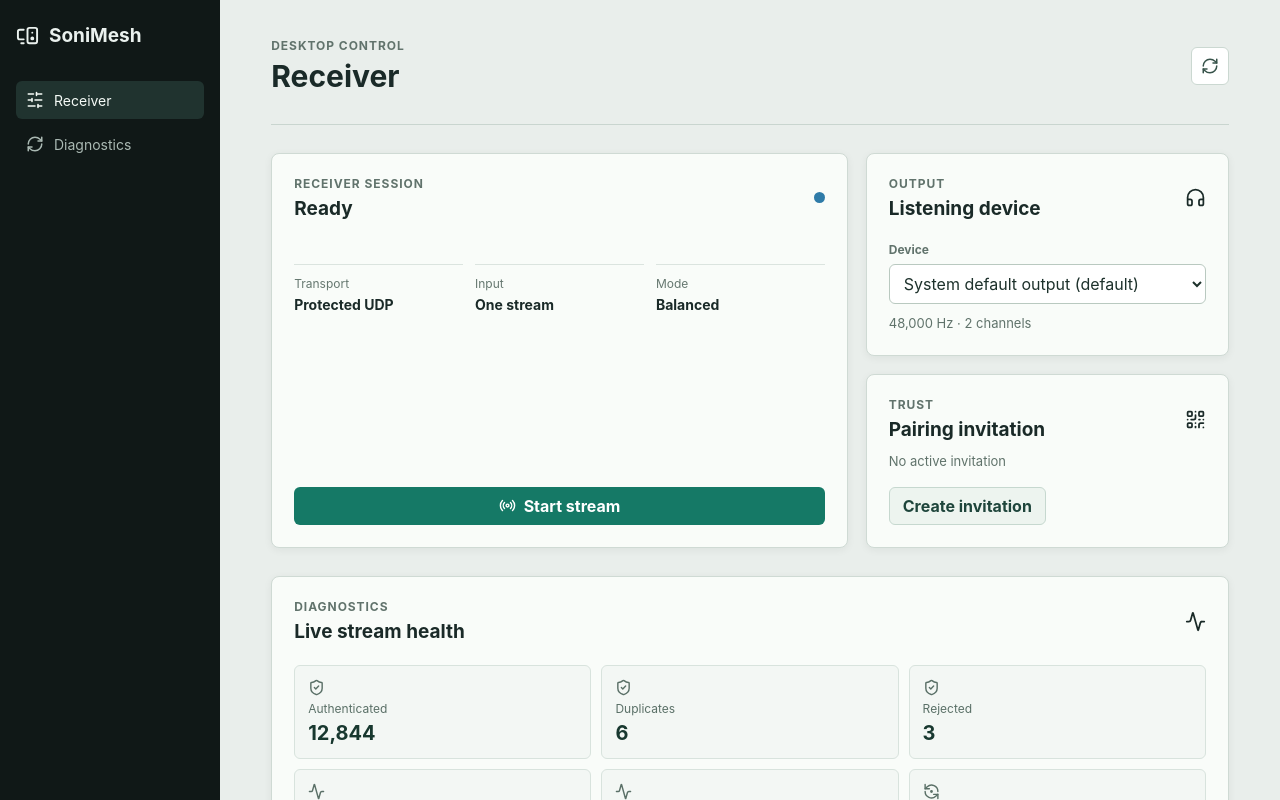
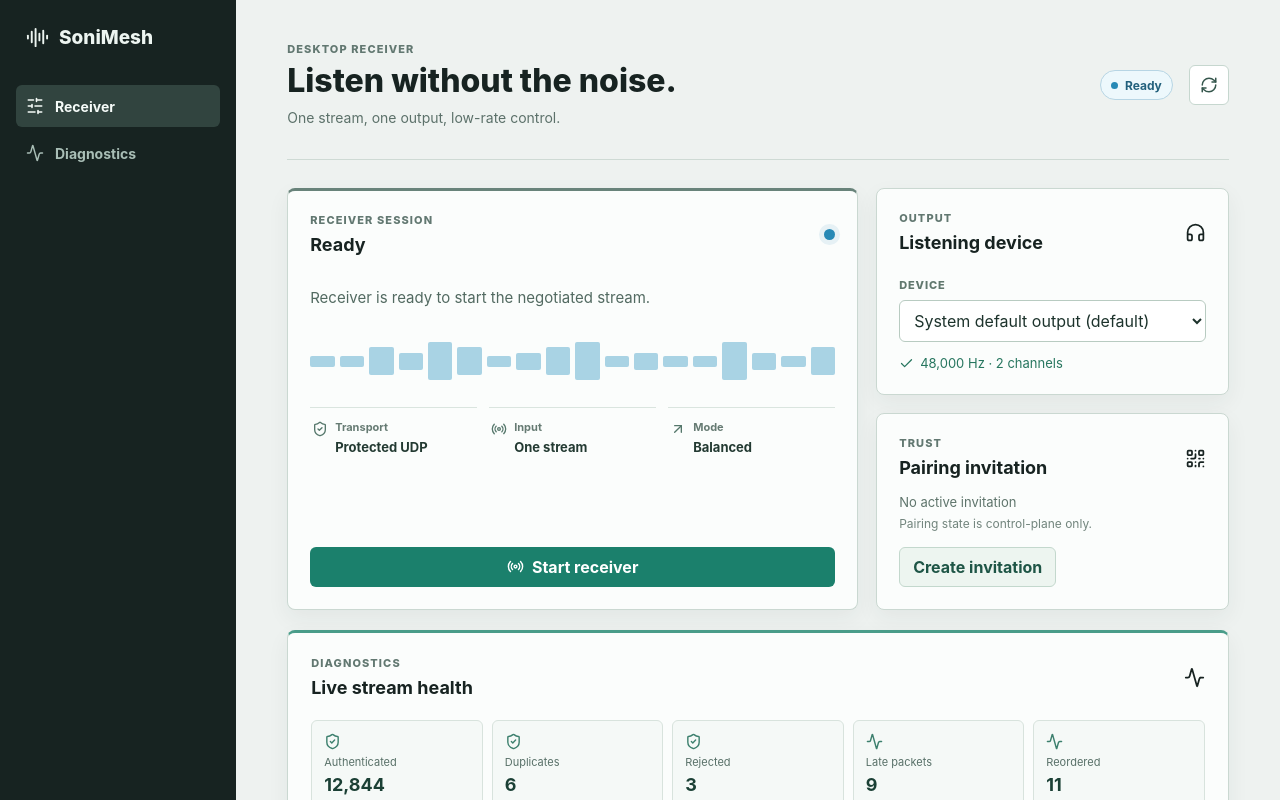
Before and after one commit to sonimesh-labs/sonimesh-dev, a Vue app in the folder apps/desktop-ui/: page / in a window 1280 px wide. Shown: the top 800 px of the page. Built offline with nearby package versions, Linux system fonts and the light colour scheme.

Commit message:
feat(desktop-ui): refine receiver control surface

```diff
--- a/apps/desktop-ui/src/App.vue
+++ b/apps/desktop-ui/src/App.vue
@@ -1,5 +1,5 @@
 <script setup lang="ts">
-import { MonitorSpeaker, RefreshCw, SlidersHorizontal } from '@lucide/vue'
+import { Activity, AudioLines, RefreshCw, SlidersHorizontal } from '@lucide/vue'
 
 import DiagnosticsPanel from './components/DiagnosticsPanel.vue'
 import OutputPanel from './components/OutputPanel.vue'
@@ -13,23 +13,33 @@ const { busy, createPairing, error, expirePairing, refresh, selectOutput, snapsh
 <template>
   <main class="app-shell">
     <aside class="sidebar">
-      <div class="brand"><MonitorSpeaker :size="23" aria-hidden="true" /><span>SoniMesh</span></div>
+      <div class="brand"><AudioLines :size="23" aria-hidden="true" /><span>SoniMesh</span></div>
       <nav aria-label="Application sections">
         <a class="nav-item nav-active" href="#session"><SlidersHorizontal :size="18" aria-hidden="true" />Receiver</a>
-        <a class="nav-item" href="#diagnostics"><RefreshCw :size="18" aria-hidden="true" />Diagnostics</a>
+        <a class="nav-item" href="#diagnostics"><Activity :size="18" aria-hidden="true" />Diagnostics</a>
       </nav>
-      <p v-if="snapshot?.previewAdapter" class="adapter-note">Preview adapter</p>
+      <div class="sidebar-footer">
+        <span class="sidebar-dot" aria-hidden="true"></span>
+        <p v-if="snapshot?.previewAdapter">Preview adapter</p>
+        <p v-else>Control bridge</p>
+      </div>
     </aside>
 
     <div class="content-shell">
       <header class="topbar">
         <div>
-          <p class="eyebrow">Desktop control</p>
-          <h1>Receiver</h1>
+          <p class="eyebrow">Desktop receiver</p>
+          <h1>Listen without the noise.</h1>
+          <p class="topbar-copy">One stream, one output, low-rate control.</p>
         </div>
-        <button class="icon-action refresh" title="Refresh state" :disabled="busy" @click="refresh">
-          <RefreshCw :size="18" :class="{ spinning: busy }" aria-hidden="true" />
-        </button>
+        <div class="topbar-actions">
+          <span v-if="snapshot" class="session-chip" :class="`chip-${snapshot.session}`">
+            <span class="chip-dot" aria-hidden="true"></span>{{ snapshot.session }}
+          </span>
+          <button class="icon-action refresh" title="Refresh state" aria-label="Refresh state" :disabled="busy" @click="refresh">
+            <RefreshCw :size="18" :class="{ spinning: busy }" aria-hidden="true" />
+          </button>
+        </div>
       </header>
 
       <p v-if="error" class="command-error" role="alert">{{ error }}</p>
--- a/apps/desktop-ui/src/components/OutputPanel.vue
+++ b/apps/desktop-ui/src/components/OutputPanel.vue
@@ -1,9 +1,10 @@
 <script setup lang="ts">
-import { Headphones } from '@lucide/vue'
+import { computed } from 'vue'
+import { Check, Headphones } from '@lucide/vue'
 
 import type { OutputDevice } from '../types'
 
-defineProps<{
+const props = defineProps<{
   devices: OutputDevice[]
   selectedId: string | null
   busy: boolean
@@ -12,6 +13,8 @@ defineProps<{
 const emit = defineEmits<{
   select: [id: string]
 }>()
+
+const selectedDevice = computed(() => props.devices.find((device) => device.id === props.selectedId) ?? null)
 </script>
 
 <template>
@@ -29,8 +32,9 @@ const emit = defineEmits<{
         {{ device.label }}{{ device.isDefault ? ' (default)' : '' }}
       </option>
     </select>
-    <p v-if="devices.find((device) => device.id === selectedId)" class="hint">
-      {{ devices.find((device) => device.id === selectedId)?.sampleRateHz.toLocaleString() }} Hz · {{ devices.find((device) => device.id === selectedId)?.channels }} channels
+    <p v-if="selectedDevice" class="hint device-summary">
+      <Check :size="15" aria-hidden="true" />
+      {{ selectedDevice.sampleRateHz.toLocaleString() }} Hz · {{ selectedDevice.channels }} channels
     </p>
   </section>
 </template>
--- a/apps/desktop-ui/src/components/PairingPanel.vue
+++ b/apps/desktop-ui/src/components/PairingPanel.vue
@@ -25,11 +25,12 @@ const emit = defineEmits<{
     </div>
     <p class="pairing-state" :class="`pairing-${pairing.state}`">
       <Clock3 v-if="pairing.state === 'active'" :size="15" aria-hidden="true" />
-      {{ pairing.state === 'active' ? `${pairing.expiresInSeconds}s remaining` : pairing.state === 'expired' ? 'Expired' : 'No active invitation' }}
+      {{ pairing.state === 'active' ? `${pairing.expiresInSeconds}s remaining` : pairing.state === 'consumed' ? 'Verified invitation consumed' : pairing.state === 'expired' ? 'Expired' : 'No active invitation' }}
     </p>
+    <p class="pairing-hint">Pairing state is control-plane only.</p>
     <div class="inline-actions">
       <button class="secondary-action" :disabled="busy || pairing.state === 'active'" @click="emit('create')">Create invitation</button>
-      <button v-if="pairing.state === 'active'" class="icon-action" title="Expire invitation" :disabled="busy" @click="emit('expire')">
+      <button v-if="pairing.state === 'active'" class="icon-action" title="Expire invitation" aria-label="Expire invitation" :disabled="busy" @click="emit('expire')">
         <X :size="17" aria-hidden="true" />
       </button>
     </div>
--- a/apps/desktop-ui/src/components/SessionPanel.vue
+++ b/apps/desktop-ui/src/components/SessionPanel.vue
@@ -1,5 +1,5 @@
 <script setup lang="ts">
-import { Radio, Square } from '@lucide/vue'
+import { ArrowUpRight, Radio, ShieldCheck, Square } from '@lucide/vue'
 
 import type { SessionState } from '../types'
 
@@ -21,6 +21,15 @@ const labels: Record<SessionState, string> = {
   reconnecting: 'Reconnecting',
   outputUnavailable: 'Output unavailable',
 }
+
+const summaries: Record<SessionState, string> = {
+  idle: 'Awaiting a trusted receiver session.',
+  pairing: 'Verifying the current pairing invitation.',
+  ready: 'Receiver is ready to start the negotiated stream.',
+  streaming: 'Protected media is flowing to the selected output.',
+  reconnecting: 'The receiver is recovering its output path.',
+  outputUnavailable: 'Choose or reconnect an output device before streaming.',
+}
 </script>
 
 <template>
@@ -32,15 +41,19 @@ const labels: Record<SessionState, string> = {
       </div>
       <span class="state-dot" :class="`state-${state}`" aria-hidden="true"></span>
     </div>
+    <p class="session-summary">{{ summaries[state] }}</p>
+    <div class="signal-rail" :class="`rail-${state}`" aria-hidden="true">
+      <span v-for="index in 18" :key="index"></span>
+    </div>
     <dl class="session-details">
-      <div><dt>Transport</dt><dd>Protected UDP</dd></div>
-      <div><dt>Input</dt><dd>One stream</dd></div>
-      <div><dt>Mode</dt><dd>Balanced</dd></div>
+      <div><ShieldCheck :size="16" aria-hidden="true" /><dt>Transport</dt><dd>Protected UDP</dd></div>
+      <div><Radio :size="16" aria-hidden="true" /><dt>Input</dt><dd>One stream</dd></div>
+      <div><ArrowUpRight :size="16" aria-hidden="true" /><dt>Mode</dt><dd>Balanced</dd></div>
     </dl>
     <div class="session-actions">
       <button v-if="state !== 'streaming'" class="primary-action" :disabled="busy || state !== 'ready'" @click="emit('start')">
         <Radio :size="17" aria-hidden="true" />
-        Start stream
+        Start receiver
       </button>
       <button v-else class="danger-action" :disabled="busy" @click="emit('stop')">
         <Square :size="17" aria-hidden="true" />
--- a/apps/desktop-ui/src/styles.css
+++ b/apps/desktop-ui/src/styles.css
@@ -1,6 +1,6 @@
 :root {
-  color: #1a2a28;
-  background: #e9eeeb;
+  color: #172321;
+  background: #eef2f0;
   font-family: Inter, ui-sans-serif, system-ui, -apple-system, BlinkMacSystemFont, "Segoe UI", sans-serif;
   font-synthesis: none;
 }
@@ -9,55 +9,84 @@
 body { margin: 0; min-width: 320px; }
 button, select { font: inherit; }
 button { cursor: pointer; }
-button:disabled { cursor: not-allowed; opacity: .52; }
+button:disabled { cursor: not-allowed; opacity: .5; }
 
-.app-shell { min-height: 100vh; display: grid; grid-template-columns: 220px minmax(0, 1fr); }
-.sidebar { background: #101817; color: #eaf1ee; padding: 24px 16px; display: flex; flex-direction: column; gap: 34px; }
-.brand { display: flex; align-items: center; gap: 10px; font-size: 19px; font-weight: 720; }
-.sidebar nav { display: grid; gap: 6px; }
-.nav-item { color: #aab9b3; text-decoration: none; display: flex; align-items: center; gap: 10px; padding: 10px; border-radius: 6px; font-size: 14px; }
-.nav-active { color: #f5fbf7; background: #20332f; }
-.adapter-note { margin: auto 10px 0; color: #8fa39a; font-size: 12px; }
-.content-shell { width: min(1120px, 100%); margin: 0 auto; padding: 38px clamp(20px, 4vw, 52px); }
-.topbar, .panel-heading, .diagnostics-heading, .inline-actions, .latency-row { display: flex; align-items: center; justify-content: space-between; gap: 16px; }
-.topbar { padding-bottom: 30px; border-bottom: 1px solid #c9d5cf; }
-h1, h2, p { margin: 0; } h1 { font-size: 30px; line-height: 1.15; } h2 { font-size: 19px; line-height: 1.25; }
-.eyebrow { color: #61736c; font-size: 12px; font-weight: 700; text-transform: uppercase; letter-spacing: .08em; margin-bottom: 6px; }
-.control-grid { display: grid; grid-template-columns: minmax(0, 1.35fr) minmax(300px, .85fr); gap: 18px; padding: 28px 0; }
-.secondary-stack { display: grid; gap: 18px; }
-.panel, .diagnostics { background: #f9fcf9; border: 1px solid #cfdad4; border-radius: 8px; box-shadow: 0 2px 8px rgba(24, 42, 36, .06); }
+.app-shell { min-height: 100vh; display: grid; grid-template-columns: 236px minmax(0, 1fr); }
+.sidebar { background: #172321; color: #edf5f1; padding: 26px 16px 18px; display: flex; flex-direction: column; gap: 36px; }
+.brand { display: flex; align-items: center; gap: 10px; padding: 0 10px; font-size: 19px; font-weight: 760; letter-spacing: 0; }
+.sidebar nav { display: grid; gap: 5px; }
+.nav-item { color: #a9beb6; text-decoration: none; display: flex; align-items: center; gap: 11px; min-height: 42px; padding: 0 10px; border-radius: 6px; font-size: 14px; font-weight: 650; transition: background .16s ease, color .16s ease; }
+.nav-item:hover { color: #f5fbf8; background: #263532; }
+.nav-active { color: #f5fbf8; background: #31443f; }
+.sidebar-footer { margin: auto 10px 0; display: flex; align-items: center; gap: 8px; color: #9bb0a8; font-size: 12px; }
+.sidebar-footer p { margin: 0; }
+.sidebar-dot { width: 7px; height: 7px; border-radius: 50%; background: #4db59b; box-shadow: 0 0 0 4px rgba(77, 181, 155, .12); }
+
+.content-shell { width: min(1216px, 100%); margin: 0 auto; padding: 42px clamp(24px, 4vw, 58px) 56px; }
+.topbar, .panel-heading, .diagnostics-heading, .inline-actions, .latency-row, .topbar-actions { display: flex; align-items: center; justify-content: space-between; gap: 16px; }
+.topbar { padding-bottom: 31px; border-bottom: 1px solid #cedad4; }
+h1, h2, p { margin: 0; }
+h1 { max-width: 600px; font-size: 32px; line-height: 1.12; font-weight: 760; letter-spacing: 0; }
+h2 { font-size: 18px; line-height: 1.25; letter-spacing: 0; }
+.eyebrow { color: #627871; font-size: 11px; font-weight: 780; text-transform: uppercase; letter-spacing: .1em; margin-bottom: 7px; }
+.topbar-copy { margin-top: 9px; color: #5c716a; font-size: 14px; line-height: 1.45; }
+.topbar-actions { justify-content: flex-end; }
+.session-chip { display: inline-flex; align-items: center; gap: 7px; min-height: 30px; padding: 0 10px; border: 1px solid #c5d5ce; border-radius: 999px; color: #4a625a; background: #f9fcfa; font-size: 12px; font-weight: 750; text-transform: capitalize; }
+.chip-dot { width: 7px; height: 7px; border-radius: 50%; background: #8b9c96; }
+.chip-idle { color: #5e7069; border-color: #c9d6d1; background: #f5f8f6; }.chip-idle .chip-dot { background: #7d8f88; }
+.chip-pairing { color: #5f4d90; border-color: #d7cbef; background: #f4f0ff; }.chip-pairing .chip-dot { background: #7b5ed1; }
+.chip-streaming { color: #146e5d; border-color: #a8d7ca; background: #e8f6f0; }.chip-streaming .chip-dot { background: #17957c; }
+.chip-ready { color: #23617d; border-color: #b7d5e4; background: #edf8fc; }.chip-ready .chip-dot { background: #2789b5; }
+.chip-reconnecting { color: #8f5c12; border-color: #edd3a6; background: #fff7ea; }.chip-reconnecting .chip-dot { background: #cf8a22; }
+.chip-outputUnavailable { color: #90541e; border-color: #ebc99f; background: #fff5e9; }.chip-outputUnavailable .chip-dot { background: #d3872a; }
+
+.control-grid { display: grid; grid-template-columns: minmax(0, 1.36fr) minmax(300px, .84fr); gap: 18px; padding: 28px 0 18px; }
+.secondary-stack { display: grid; gap: 18px; align-content: start; }
+.panel, .diagnostics { background: #fbfdfc; border: 1px solid #cad8d1; border-radius: 8px; box-shadow: 0 8px 22px rgba(30, 52, 45, .06); }
 .panel { padding: 22px; }
-.session-panel { min-height: 300px; display: flex; flex-direction: column; }
-.state-dot { width: 11px; height: 11px; border-radius: 50%; background: #89968f; }
-.state-streaming { background: #16866f; box-shadow: 0 0 0 5px rgba(22, 134, 111, .12); }
-.state-ready { background: #2f7ba8; }
-.state-outputUnavailable { background: #c67a26; }
-.session-details { display: grid; grid-template-columns: repeat(3, 1fr); gap: 12px; margin: 44px 0 auto; }
-.session-details div { border-top: 1px solid #dbe4df; padding-top: 11px; } dt { color: #667870; font-size: 12px; } dd { margin: 5px 0 0; font-size: 14px; font-weight: 650; }
-.session-actions { margin-top: 28px; }
-.primary-action, .danger-action, .secondary-action, .icon-action { border: 1px solid transparent; border-radius: 6px; min-height: 38px; display: inline-flex; align-items: center; justify-content: center; gap: 8px; font-weight: 700; }
-.primary-action { width: 100%; background: #157966; color: #fff; }
-.danger-action { width: 100%; background: #a8443b; color: #fff; }
-.secondary-action { padding: 0 13px; background: #edf4ef; color: #1e453b; border-color: #c6d8cf; }
-.icon-action { width: 38px; background: #f4f8f5; color: #37534a; border-color: #cbd8d1; }
+.session-panel { min-height: 337px; display: flex; flex-direction: column; border-top: 3px solid #68837a; }
+.state-dot { width: 11px; height: 11px; border-radius: 50%; background: #899791; }
+.state-pairing { background: #7b5ed1; box-shadow: 0 0 0 5px rgba(123, 94, 209, .12); }
+.state-streaming { background: #159276; box-shadow: 0 0 0 5px rgba(21, 146, 118, .12); }
+.state-ready { background: #2789b5; box-shadow: 0 0 0 5px rgba(39, 137, 181, .1); }
+.state-reconnecting { background: #cf8a22; box-shadow: 0 0 0 5px rgba(207, 138, 34, .12); }
+.state-outputUnavailable { background: #d3872a; box-shadow: 0 0 0 5px rgba(211, 135, 42, .1); }
+.session-summary { margin-top: 30px; max-width: 460px; color: #526a61; font-size: 15px; line-height: 1.5; }
+.signal-rail { display: flex; align-items: center; gap: 5px; height: 56px; margin: 24px 0 18px; overflow: hidden; }
+.signal-rail span { flex: 1; min-width: 4px; height: 11px; border-radius: 2px; background: #dce7e2; }
+.signal-rail span:nth-child(3n) { height: 28px; }.signal-rail span:nth-child(4n) { height: 17px; }.signal-rail span:nth-child(5n) { height: 38px; }
+.rail-pairing span { background: #ddcff8; }.rail-pairing span:nth-child(2n) { background: #ae8cf0; }
+.rail-streaming span { background: #8ccbb9; }.rail-streaming span:nth-child(2n) { background: #3aa58b; }.rail-ready span { background: #a9d3e4; }.rail-outputUnavailable span { background: #edc78e; }
+.rail-reconnecting span { background: #efd6aa; }.rail-reconnecting span:nth-child(2n) { background: #d59a3e; }
+.session-details { display: grid; grid-template-columns: repeat(3, 1fr); gap: 12px; margin: 0 0 auto; }
+.session-details div { position: relative; border-top: 1px solid #dae5df; padding: 12px 4px 0 25px; }
+.session-details svg { position: absolute; left: 2px; top: 13px; color: #55776b; }
+dt { color: #667b73; font-size: 11px; font-weight: 650; } dd { margin: 5px 0 0; color: #233a32; font-size: 13px; font-weight: 720; }
+.session-actions { margin-top: 24px; }
+.primary-action, .danger-action, .secondary-action, .icon-action { border: 1px solid transparent; border-radius: 6px; min-height: 40px; display: inline-flex; align-items: center; justify-content: center; gap: 8px; font-weight: 740; transition: transform .16s ease, background .16s ease, border-color .16s ease; }
+.primary-action { width: 100%; background: #1b806c; color: #fff; }.primary-action:hover:not(:disabled) { background: #126d5b; transform: translateY(-1px); }
+.danger-action { width: 100%; background: #aa463d; color: #fff; }.danger-action:hover:not(:disabled) { background: #933a32; transform: translateY(-1px); }
+.secondary-action { padding: 0 13px; background: #edf5f0; color: #1e5546; border-color: #c3d8cd; }.secondary-action:hover:not(:disabled) { background: #dfefe7; }
+.icon-action { width: 40px; background: #f5f9f6; color: #36574d; border-color: #c6d7cf; }.icon-action:hover:not(:disabled) { background: #e8f1ec; }
 .refresh { background: #fff; }
-.field-label { display: block; margin: 22px 0 7px; font-size: 12px; color: #61736c; font-weight: 700; }
-.device-select { width: 100%; min-height: 40px; color: #1d312b; background: #fff; border: 1px solid #b9c9c0; border-radius: 6px; padding: 0 10px; }
-.hint, .pairing-state { margin-top: 10px; color: #60736b; font-size: 13px; line-height: 1.45; }
-.pairing-state { display: flex; align-items: center; gap: 7px; min-height: 20px; }
-.pairing-active { color: #157966; }.pairing-expired { color: #a44e37; }
-.inline-actions { margin-top: 15px; justify-content: flex-start; }
-.diagnostics { padding: 22px; }
-.metric-grid { display: grid; grid-template-columns: repeat(3, minmax(0, 1fr)); gap: 10px; margin: 21px 0; }
-.metric { border: 1px solid #d8e3dd; background: #f3f7f4; border-radius: 6px; padding: 13px; display: grid; gap: 5px; color: #5a7067; font-size: 12px; }.metric strong { color: #18382f; font-size: 20px; }
+.field-label { display: block; margin: 23px 0 8px; color: #61786e; font-size: 11px; font-weight: 760; text-transform: uppercase; letter-spacing: .08em; }
+.device-select { width: 100%; min-height: 42px; color: #1d332c; background: #fff; border: 1px solid #b8cbc1; border-radius: 6px; padding: 0 10px; }
+.hint, .pairing-state { margin-top: 12px; color: #5e746b; font-size: 13px; line-height: 1.45; }
+.device-summary { display: flex; align-items: center; gap: 6px; color: #27765f; }.pairing-state { display: flex; align-items: center; gap: 7px; min-height: 20px; }
+.pairing-active { color: #18765f; }.pairing-consumed { color: #23617d; }.pairing-expired { color: #a1473d; }.pairing-hint { margin-top: 4px; color: #72857d; font-size: 12px; }
+.inline-actions { margin-top: 16px; justify-content: flex-start; }
+
+.diagnostics { padding: 23px; margin-top: 2px; border-top: 3px solid #4a9d8a; }
+.metric-grid { display: grid; grid-template-columns: repeat(5, minmax(0, 1fr)); gap: 9px; margin: 21px 0; }
+.metric { min-height: 112px; border: 1px solid #d8e3dd; background: #f5f9f7; border-radius: 6px; padding: 12px; display: grid; align-content: start; gap: 5px; color: #587068; font-size: 11px; }.metric svg { color: #3d806e; }.metric strong { color: #1b4035; font-size: 18px; line-height: 1.2; }
 .resampling-row { display: grid; grid-template-columns: repeat(3, minmax(0, 1fr)); border-top: 1px solid #d9e3dd; border-bottom: 1px solid #d9e3dd; }
-.resampling-row div { min-width: 0; padding: 14px 16px; display: grid; grid-template-columns: auto 1fr; align-items: center; column-gap: 8px; row-gap: 4px; color: #51675e; font-size: 12px; }
-.resampling-row div + div { border-left: 1px solid #d9e3dd; }
-.resampling-row strong { grid-column: 2; min-width: 0; color: #18382f; font-size: 13px; overflow-wrap: anywhere; }
-.latency-row { border-top: 1px solid #d9e3dd; padding-top: 15px; color: #51675e; font-size: 13px; }.latency-row strong { color: #18382f; }
-.command-error { margin: 20px 0 0; color: #9b392f; background: #fbecea; border: 1px solid #ebc4be; border-radius: 6px; padding: 11px 13px; font-size: 14px; }
-.loading-state { min-height: 320px; display: grid; place-items: center; color: #60736b; }
-.spinning { animation: rotate .8s linear infinite; } @keyframes rotate { to { transform: rotate(360deg); } }
-button:focus-visible, select:focus-visible, a:focus-visible { outline: 3px solid #3b9fbd; outline-offset: 2px; }
-@media (max-width: 760px) { .app-shell { grid-template-columns: 1fr; }.sidebar { min-height: auto; padding: 14px 18px; flex-direction: row; align-items: center; gap: 18px; }.sidebar nav { display: flex; margin-left: auto; }.adapter-note { display: none; }.content-shell { padding: 26px 18px; }.control-grid { grid-template-columns: 1fr; }.metric-grid { grid-template-columns: repeat(2, minmax(0, 1fr)); }.resampling-row { grid-template-columns: 1fr; }.resampling-row div + div { border-left: 0; border-top: 1px solid #d9e3dd; }.session-details { margin-top: 28px; }.topbar { padding-bottom: 22px; } }
-@media (max-width: 420px) { .nav-item { padding: 8px; font-size: 12px; }.brand span { font-size: 17px; }.session-details { grid-template-columns: 1fr; }.metric-grid { grid-template-columns: 1fr; } }
+.resampling-row div { min-width: 0; padding: 15px 16px; display: grid; grid-template-columns: auto 1fr; align-items: center; column-gap: 8px; row-gap: 4px; color: #51675e; font-size: 12px; }
+.resampling-row div + div { border-left: 1px solid #d9e3dd; }.resampling-row svg { color: #3f8371; }.resampling-row strong { grid-column: 2; min-width: 0; color: #18382f; font-size: 13px; overflow-wrap: anywhere; }
+.latency-row { padding-top: 15px; color: #51675e; font-size: 13px; }.latency-row strong { color: #18382f; }
+.command-error { margin: 20px 0 0; color: #9b392f; background: #fceeed; border: 1px solid #ecc8c4; border-radius: 6px; padding: 11px 13px; font-size: 14px; }
+.loading-state { min-height: 320px; display: grid; place-items: center; color: #60736b; }.spinning { animation: rotate .8s linear infinite; } @keyframes rotate { to { transform: rotate(360deg); } }
+button:focus-visible, select:focus-visible, a:focus-visible { outline: 3px solid #2589b5; outline-offset: 2px; }
+
+@media (max-width: 900px) { .metric-grid { grid-template-columns: repeat(4, minmax(0, 1fr)); }.control-grid { grid-template-columns: minmax(0, 1fr) minmax(270px, .7fr); } }
+@media (max-width: 760px) { .app-shell { grid-template-columns: 1fr; }.sidebar { min-height: auto; padding: 14px 18px; flex-direction: row; align-items: center; gap: 18px; }.sidebar nav { display: flex; margin-left: auto; }.sidebar-footer { display: none; }.content-shell { padding: 28px 18px 40px; }.topbar { align-items: flex-start; padding-bottom: 24px; }.topbar-actions { flex-direction: column-reverse; align-items: flex-end; gap: 8px; }.control-grid { grid-template-columns: 1fr; padding-top: 20px; }.metric-grid { grid-template-columns: repeat(3, minmax(0, 1fr)); }.session-panel { min-height: 0; }.resampling-row { grid-template-columns: 1fr; }.resampling-row div + div { border-left: 0; border-top: 1px solid #d9e3dd; } }
+@media (max-width: 480px) { h1 { font-size: 27px; }.nav-item { padding: 8px; font-size: 12px; }.brand span { font-size: 17px; }.session-details { grid-template-columns: 1fr; gap: 0; }.session-details div { padding-bottom: 10px; }.metric-grid { grid-template-columns: repeat(2, minmax(0, 1fr)); }.metric { min-height: 104px; }.latency-row { align-items: flex-start; flex-direction: column; gap: 5px; } }
```
